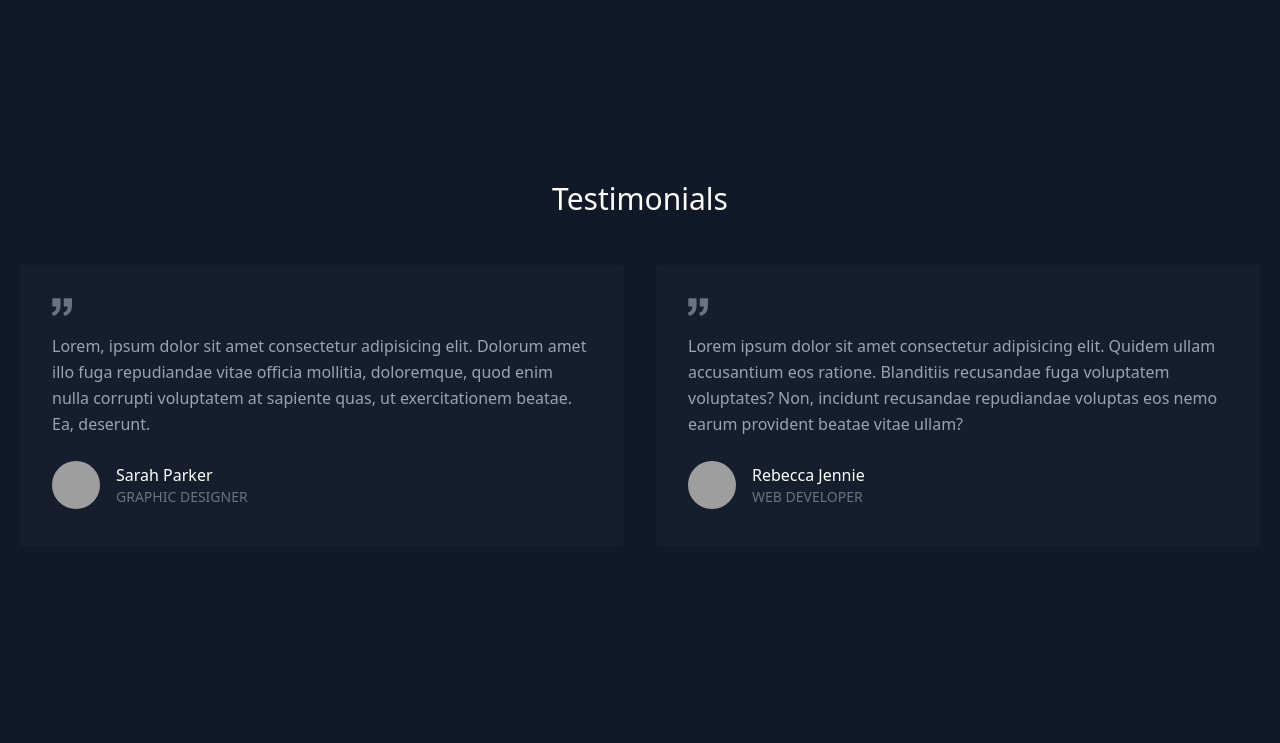
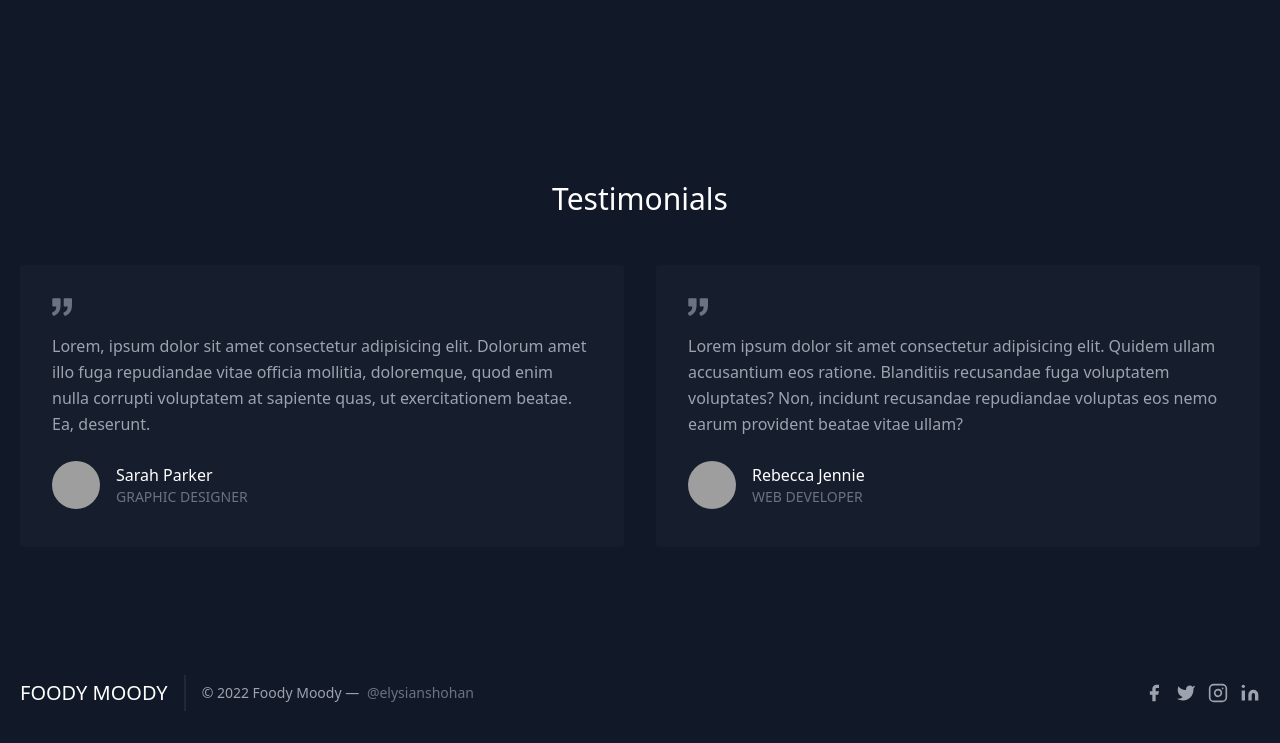
Before and after one commit to shohan-pherones/foody-moody, a website: page src/index.html in a window 1280 px wide. Shown: the part 2806-3549 px from the top of the page. Before the commit the page ends 3449 px from the top, so only its background shows below. Drawn offline with Linux system fonts and the light colour scheme; grey boxes are pictures that could not be loaded.

Commit message:
footer added

```diff
--- a/src/index.html
+++ b/src/index.html
@@ -397,5 +397,93 @@
         </div>
       </section>
     </main>
+    <footer class="text-gray-400 bg-gray-900 body-font">
+      <div
+        class="container px-5 py-8 mx-auto flex items-center sm:flex-row flex-col"
+      >
+        <a
+          class="flex title-font font-medium items-center md:justify-start justify-center text-white"
+        >
+          <span class="text-xl uppercase">FOODY MOODY</span>
+        </a>
+        <p
+          class="text-sm text-gray-400 sm:ml-4 sm:pl-4 sm:border-l-2 sm:border-gray-800 sm:py-2 sm:mt-0 mt-4"
+        >
+          © 2022 Foody Moody —
+          <a
+            href="https://twitter.com/elysianshohan"
+            class="text-gray-500 ml-1"
+            target="_blank"
+            rel="noopener noreferrer"
+            >@elysianshohan</a
+          >
+        </p>
+        <span
+          class="inline-flex sm:ml-auto sm:mt-0 mt-4 justify-center sm:justify-start"
+        >
+          <a class="text-gray-400">
+            <svg
+              fill="currentColor"
+              stroke-linecap="round"
+              stroke-linejoin="round"
+              stroke-width="2"
+              class="w-5 h-5"
+              viewBox="0 0 24 24"
+            >
+              <path
+                d="M18 2h-3a5 5 0 00-5 5v3H7v4h3v8h4v-8h3l1-4h-4V7a1 1 0 011-1h3z"
+              ></path>
+            </svg>
+          </a>
+          <a class="ml-3 text-gray-400">
+            <svg
+              fill="currentColor"
+              stroke-linecap="round"
+              stroke-linejoin="round"
+              stroke-width="2"
+              class="w-5 h-5"
+              viewBox="0 0 24 24"
+            >
+              <path
+                d="M23 3a10.9 10.9 0 01-3.14 1.53 4.48 4.48 0 00-7.86 3v1A10.66 10.66 0 013 4s-4 9 5 13a11.64 11.64 0 01-7 2c9 5 20 0 20-11.5a4.5 4.5 0 00-.08-.83A7.72 7.72 0 0023 3z"
+              ></path>
+            </svg>
+          </a>
+          <a class="ml-3 text-gray-400">
+            <svg
+              fill="none"
+              stroke="currentColor"
+              stroke-linecap="round"
+              stroke-linejoin="round"
+              stroke-width="2"
+              class="w-5 h-5"
+              viewBox="0 0 24 24"
+            >
+              <rect width="20" height="20" x="2" y="2" rx="5" ry="5"></rect>
+              <path
+                d="M16 11.37A4 4 0 1112.63 8 4 4 0 0116 11.37zm1.5-4.87h.01"
+              ></path>
+            </svg>
+          </a>
+          <a class="ml-3 text-gray-400">
+            <svg
+              fill="currentColor"
+              stroke="currentColor"
+              stroke-linecap="round"
+              stroke-linejoin="round"
+              stroke-width="0"
+              class="w-5 h-5"
+              viewBox="0 0 24 24"
+            >
+              <path
+                stroke="none"
+                d="M16 8a6 6 0 016 6v7h-4v-7a2 2 0 00-2-2 2 2 0 00-2 2v7h-4v-7a6 6 0 016-6zM2 9h4v12H2z"
+              ></path>
+              <circle cx="4" cy="4" r="2" stroke="none"></circle>
+            </svg>
+          </a>
+        </span>
+      </div>
+    </footer>
   </body>
 </html>
```
Also changed, not shown: src/dist/output.css.
